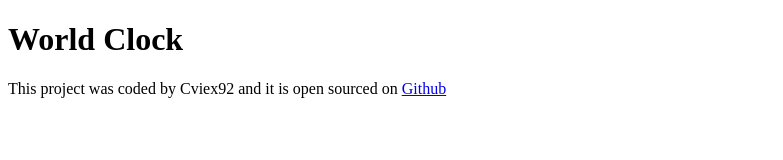
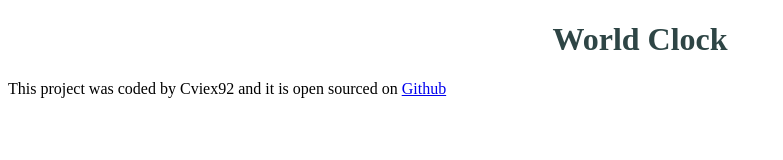
Before and after one commit to Cviex92/WorldClock, a plain HTML site: page index.html in a window 1280 px wide. Shown: the whole page, without its empty margins (0-783 px from the left). Drawn offline with Linux system fonts and the light colour scheme.

```diff
--- a/index.html
+++ b/index.html
@@ -3,6 +3,7 @@
 <head>
   <meta charset="UTF-8">
   <meta name="viewport" content="width=device-width, initial-scale=1.0">
+  <link rel="stylesheet" href="src/style.css">
   <title>World Clock</title>
 </head>
 <body>
--- a/src/style.css
+++ b/src/style.css
@@ -0,0 +1,4 @@
+h1{
+  color: rgb(46, 69, 69);
+  text-align: center;
+}
```
